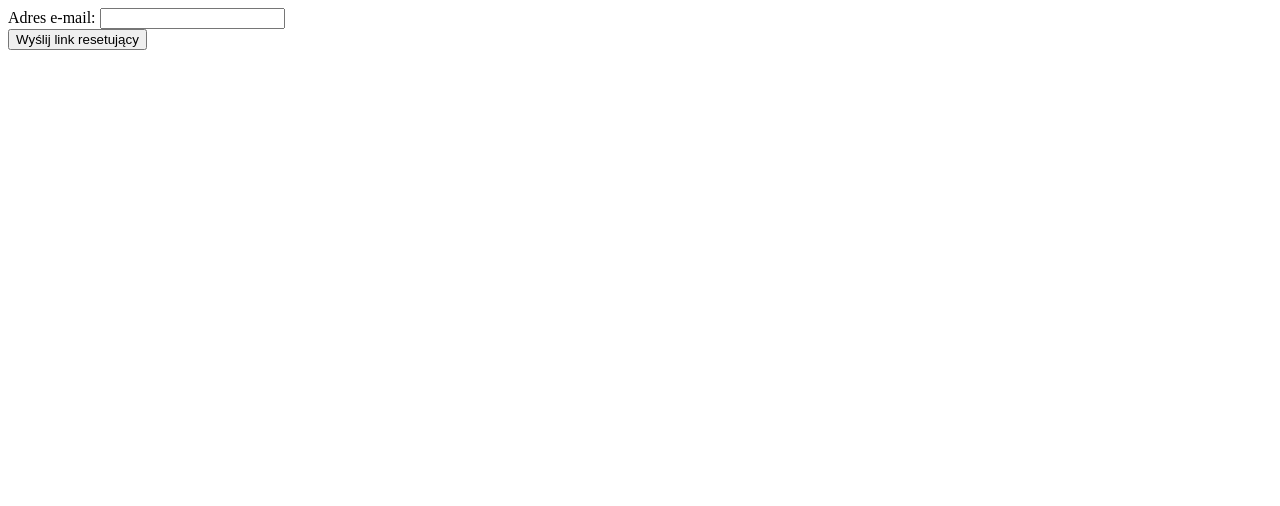
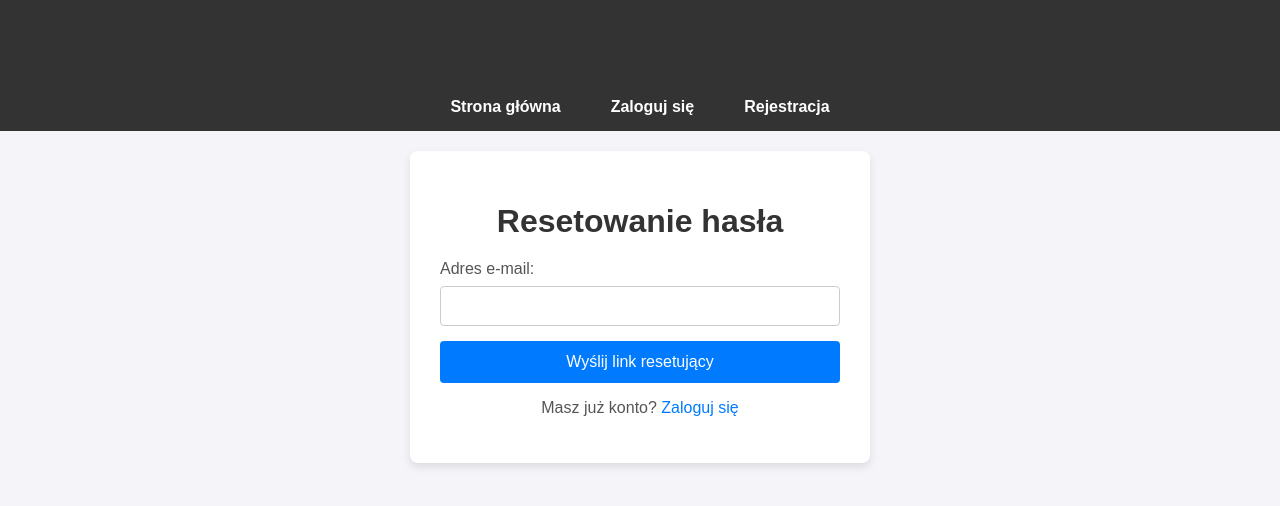
Before and after one commit to borsuk1234/sklep, a PHP site: page /password_reset_request.php in a window 1280 px wide. Shown: the top 506 px of the page. Run offline with PHP 8.4, Linux system fonts and the light colour scheme.

Commit message:
Update password_reset_request.php

```diff
--- a/password_reset_request.php
+++ b/password_reset_request.php
@@ -1,5 +1,6 @@
 <?php
 require 'db_connection.php';
+require 'header.php';
 
 if ($_SERVER['REQUEST_METHOD'] === 'POST') {
     $email = $_POST['email'];
@@ -29,14 +30,105 @@ if ($_SERVER['REQUEST_METHOD'] === 'POST') {
 }
 ?>
 <!DOCTYPE html>
-<html>
+<html lang="pl">
 <head>
+    <meta charset="UTF-8">
+    <meta name="viewport" content="width=device-width, initial-scale=1.0">
     <title>Resetowanie hasła</title>
+    <style>
+
+        .form-container {
+            background-color: #fff;
+            padding: 30px;
+            border-radius: 8px;
+            box-shadow: 0 4px 8px rgba(0, 0, 0, 0.1);
+            width: 100%;
+            max-width: 400px;
+        }
+
+        h1 {
+            text-align: center;
+            color: #333;
+            margin-bottom: 20px;
+        }
+
+        form {
+            display: flex;
+            flex-direction: column;
+        }
+
+        label {
+            font-size: 16px;
+            margin-bottom: 8px;
+            color: #555;
+        }
+
+        input[type="email"] {
+            padding: 10px;
+            margin-bottom: 15px;
+            border: 1px solid #ccc;
+            border-radius: 4px;
+            font-size: 16px;
+        }
+
+        button {
+            background-color: #007BFF;
+            color: #fff;
+            padding: 12px;
+            border: none;
+            border-radius: 4px;
+            cursor: pointer;
+            font-size: 16px;
+        }
+
+        button:hover {
+            background-color: #0056b3;
+        }
+
+        p {
+            text-align: center;
+            color: #555;
+        }
+
+        p a {
+            color: #007BFF;
+            text-decoration: none;
+        }
+
+        p a:hover {
+            text-decoration: underline;
+        }
+
+        .error-message, .success-message {
+            font-size: 14px;
+            text-align: center;
+            margin-bottom: 15px;
+        }
+
+        .error-message {
+            color: red;
+        }
+
+        .success-message {
+            color: green;
+        }
+    </style>
 </head>
 <body>
-    <form method="POST">
-        <label>Adres e-mail: <input type="email" name="email" required></label><br>
-        <button type="submit">Wyślij link resetujący</button>
-    </form>
+    <div class="form-container">
+        <h1>Resetowanie hasła</h1>
+        <?php if (!empty($error)): ?>
+            <p class="error-message"><?= htmlspecialchars($error) ?></p>
+        <?php endif; ?>
+        <?php if (!empty($success)): ?>
+            <p class="success-message"><?= htmlspecialchars($success) ?></p>
+        <?php endif; ?>
+        <form method="POST">
+            <label for="email">Adres e-mail:</label>
+            <input type="email" id="email" name="email" required>
+            <button type="submit">Wyślij link resetujący</button>
+        </form>
+        <p>Masz już konto? <a href="login.php">Zaloguj się</a></p>
+    </div>
 </body>
 </html>
```
